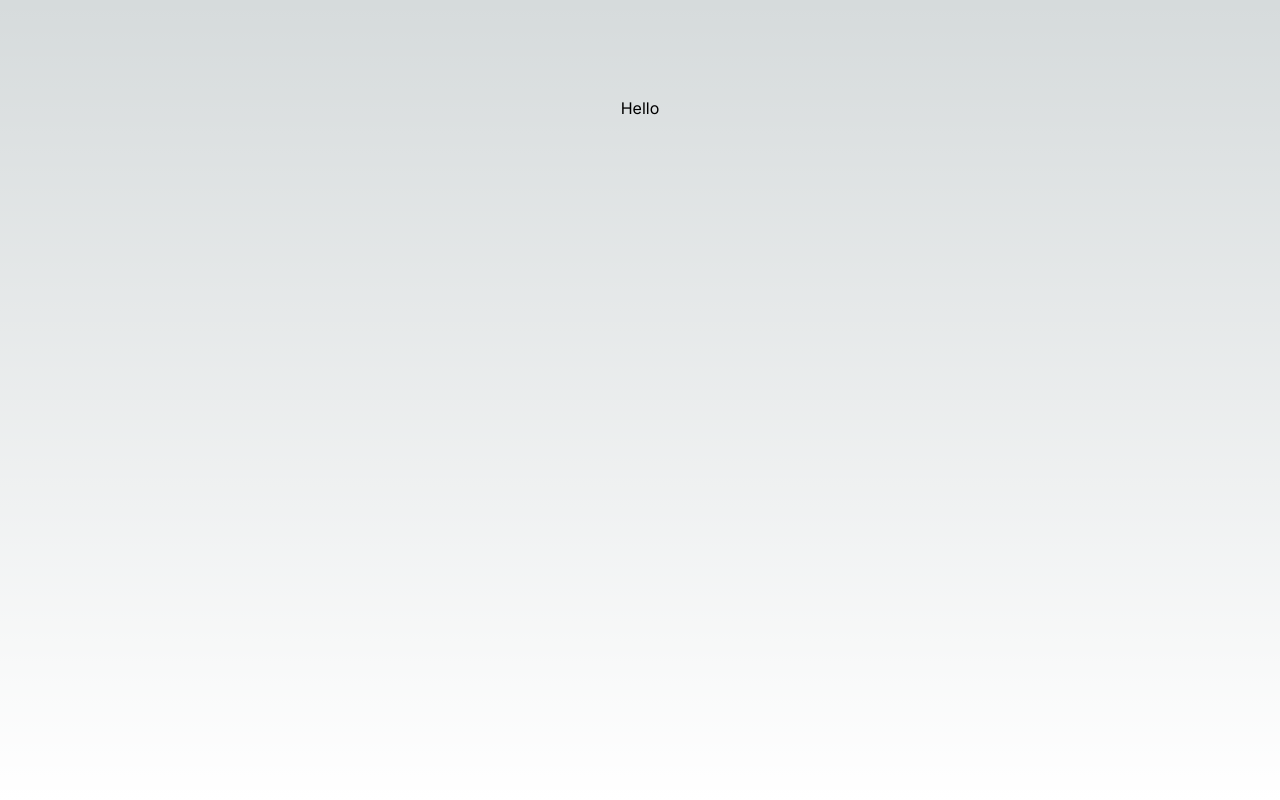
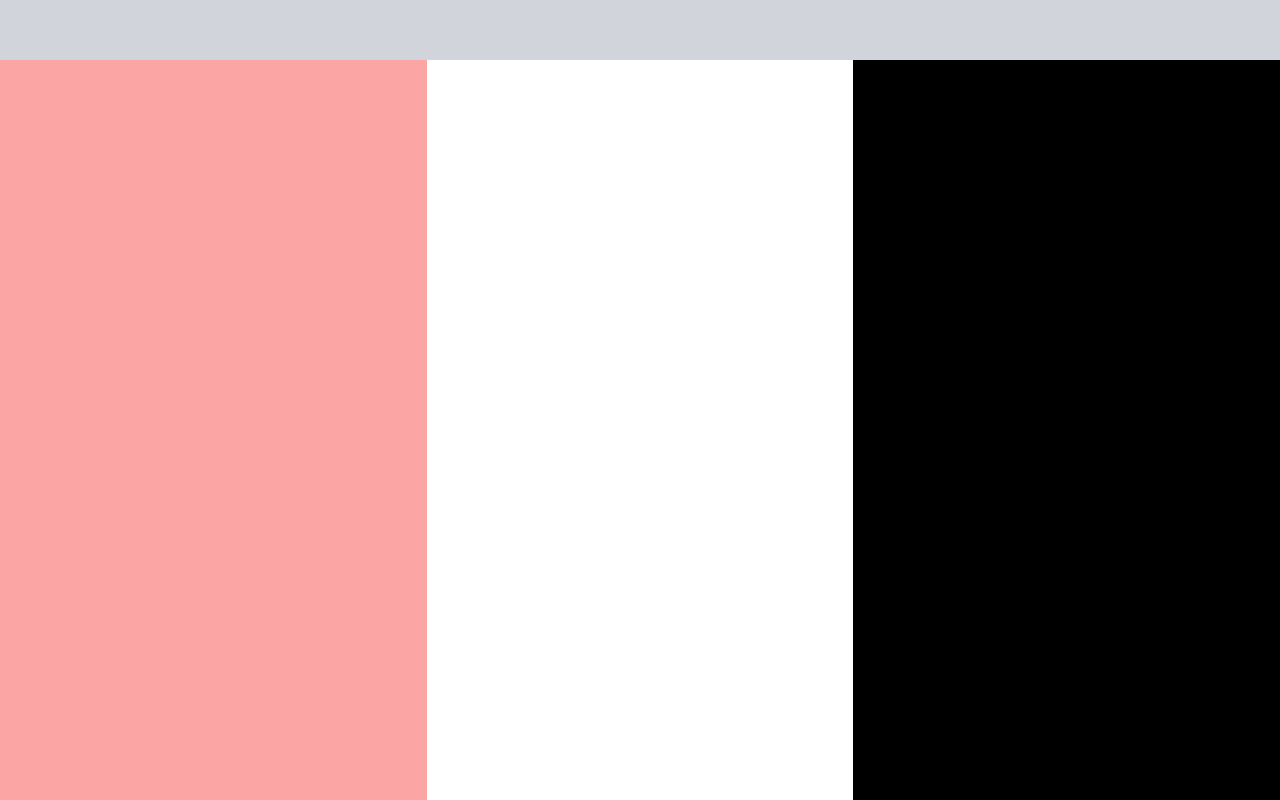
Before and after one commit to stefantaga24/hackathonAI2, a Next.js app: page / in a window 1280 px wide. Built offline with nearby package versions, Linux system fonts and the light colour scheme.

Commit message:
Coloane si firebase

```diff
--- a/app/page.tsx
+++ b/app/page.tsx
@@ -2,13 +2,22 @@ import Image from "next/image";
 
 export default function Home() {
   return (
-    <main className="flex min-h-screen flex-col items-center justify-between p-24">
-       <div>
-         Hello
+    <main className="flex min-h-screen flex-col ">
+       <div className= "flex h-[60px] bg-gray-300">
+
+       </div>
+       <div className="flex flex-1 flex-row">
+          <div className="flex flex-1 bg-red-300">
+          </div>
+          <div className="flex flex-1 bg-white">
+          </div>
+          <div className= "flex flex-1 bg-black">
+          </div>
        </div>
     </main>
   );
 }
+
 // Import the functions you need from the SDKs you need
 import { initializeApp } from "firebase/app";
 import { getAnalytics } from "firebase/analytics";
@@ -29,7 +38,7 @@ const firebaseConfig = {
 
 // Initialize Firebase
 const app = initializeApp(firebaseConfig);
-const analytics = getAnalytics(app);
+
 
 import { getFirestore, collection, addDoc } from "firebase/firestore";
 
```
